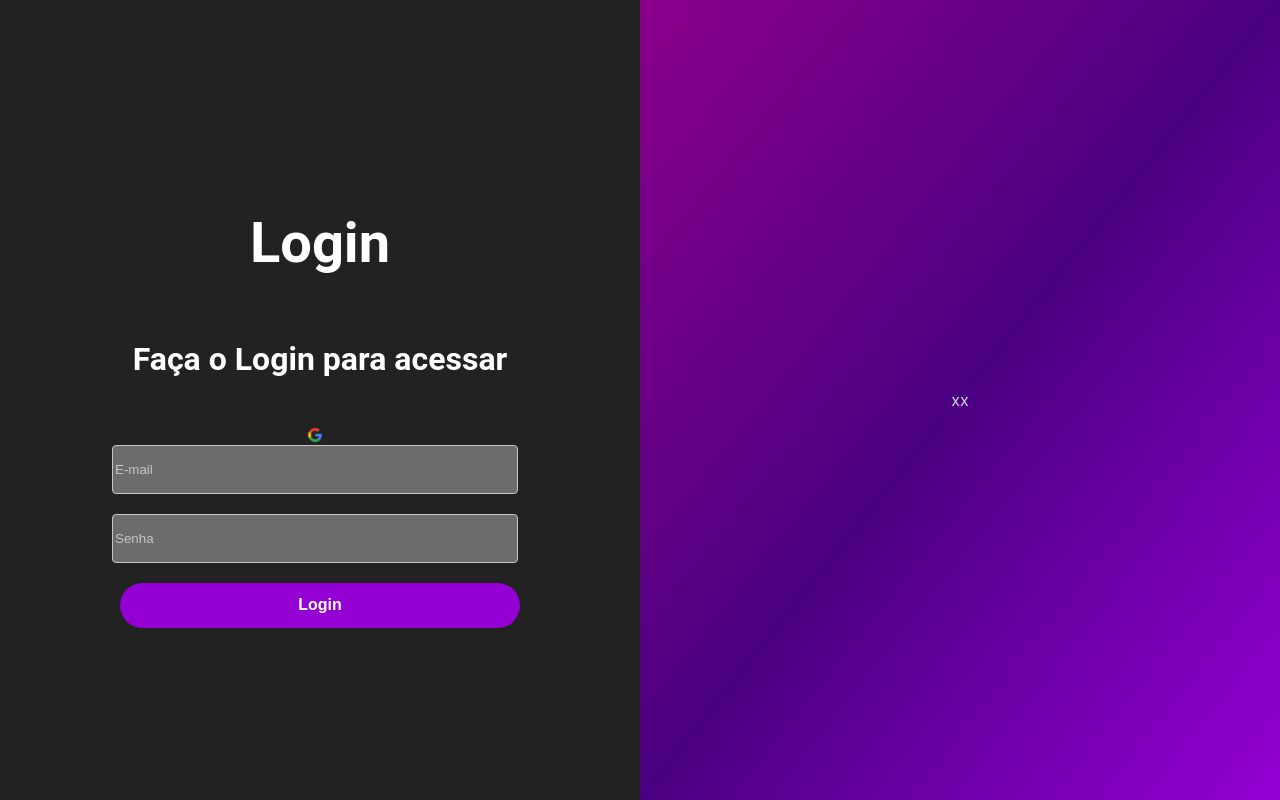
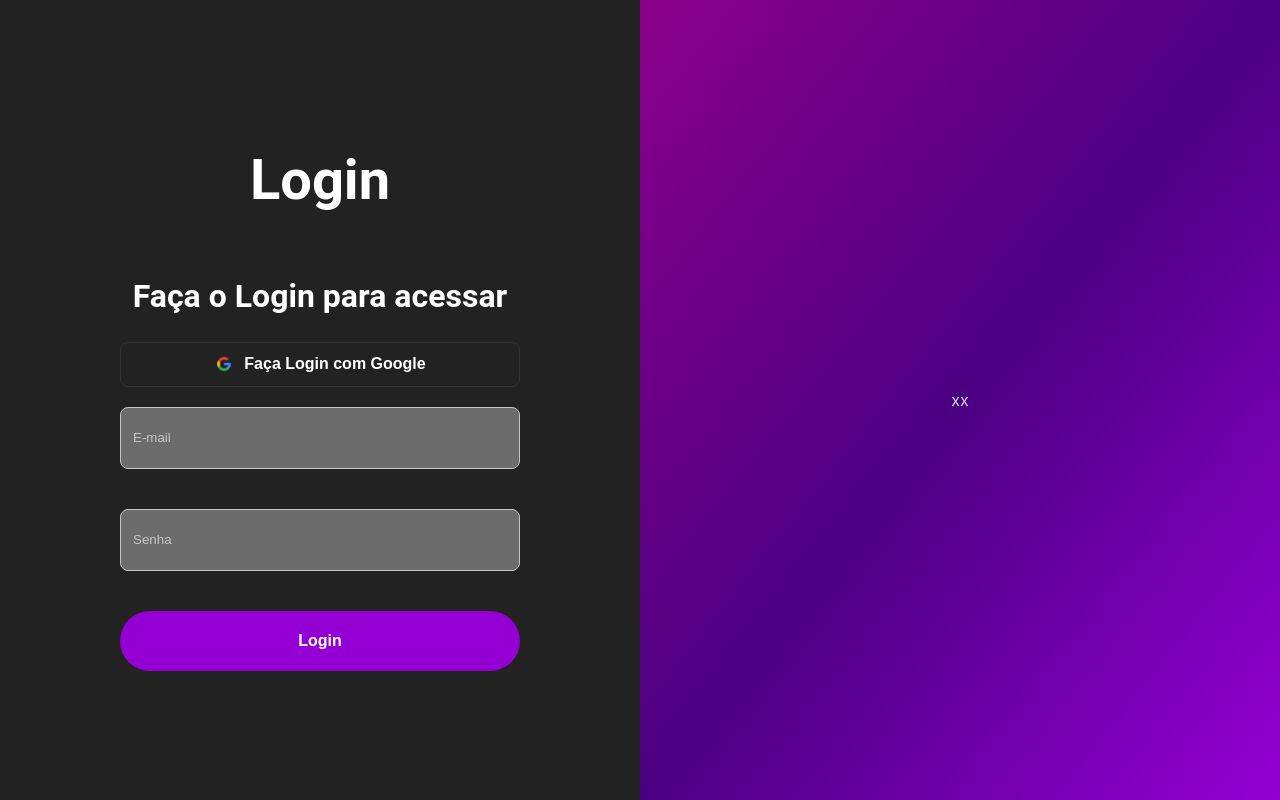
Before and after one commit to KingOfSites/bless-web-app, a React (Create React App) app: page / in a window 1280 px wide. Built offline with nearby package versions, Linux system fonts and the light colour scheme.

Commit message:
componetização e alteração scss

```diff
--- a/src/App.scss
+++ b/src/App.scss
@@ -85,6 +85,11 @@ h2 {
   display: flex;
 }
 
+.flex-1 {
+  flex: 1;
+  width: 100%;
+}
+
 .flex-wrap {
   flex-wrap: wrap;
 }
@@ -170,13 +175,15 @@ h2 {
   display: flex;
   align-items: center;
   justify-content: center;
-  width: 400px;
-  height: 45px;
+  width: 376px;
+  height: 30px;
   background-color: #6C6C6C;
   border: 1px solid #C5C5C5;
-  border-radius: 4px;
+  border-radius: 8px;
+  padding: 15px 12px;
   cursor: cursor;
   transition: all 0.2s ease-in-out;
+  margin-bottom: 20px;
 
   &::placeholder {
     color: #C5C5C5;
@@ -185,7 +192,7 @@ h2 {
 
 .button {
   width: 400px;
-  height: 45px;
+  height: 60px;
   background-color: #9400D3;
   border: none;
   border-radius: 30px;
@@ -207,6 +214,10 @@ h2 {
   }
 }
 
+.separator20px
+ {
+ margin-bottom: 20px;
+ }
 
 $google-icon-size: 20px;
 .googleIcon {
@@ -215,12 +226,12 @@ $google-icon-size: 20px;
   margin-right: 10px;
 }
 
-.loginButton {
+.button-google {
   width: 400px;
   height: 45px;
   background-color: #222222;
   border: 1px solid #343434;
-  border-radius: 4px;
+  border-radius: 8px;
   color: white;
   font-weight: bold;
   font-size: 16px;
@@ -228,9 +239,11 @@ $google-icon-size: 20px;
   display: flex;
   align-items: center;
   justify-content: center;
+  padding: 0 10px;
+  transition: background-color 0.2s;
 
   &:hover {
-    background-color: #1d1d1d;
+    background-color: #444444;
   }
 
 
@@ -246,18 +259,19 @@ $google-icon-size: 20px;
   }
 
   .input {
-    width: 120%;
-    margin-bottom: 10px;
+    width: 100%;
+    margin-bottom: 20px;
+
   }
 
   .button {
     width: 350px;
-    margin-bottom: 10px;
+    margin-bottom: 20px;
   }
 
   .loginButton {
     width: 300px;
-    margin-bottom: 10px;
+    margin-bottom: 20px;
   }
 
 
@@ -277,7 +291,9 @@ $google-icon-size: 20px;
   }
 
   .input {
-    margin-right: 10px;
+    margin-bottom: 20px;
+    padding: 15px 12px;
+    width: 100%;
   }
 
   .checkbox-container {
--- a/src/components/Button.tsx
+++ b/src/components/Button.tsx
@@ -2,14 +2,14 @@ import { ButtonHTMLAttributes, ReactElement, ReactNode, cloneElement } from 'rea
 
 interface ButtonProps extends ButtonHTMLAttributes<HTMLButtonElement> {
   children: ReactNode;
-  icon?: ReactElement;
 }
 
-export const Button = ({ children, icon }: ButtonProps) => {
+export const Button = ({ children }: ButtonProps) => {
   return (
-    <button className="button">
+    <div className="separator20px flex flex-1">
+      <button className="button">
       <span>{children}</span>
-      {icon && cloneElement(icon, { className: 'fill-white w-7 h-7' })}
     </button>
+    </div>
   );
 };
--- /dev/null
+++ b/src/components/ButtonGoogle.tsx
@@ -0,0 +1,19 @@
+import React from 'react';
+import googleLogo from "../assets/google-icon.png";
+
+interface ButtonGoogleProps {
+  onClick: () => void;
+}
+
+const ButtonGoogle: React.FC<ButtonGoogleProps> = ({ onClick }) => {
+  return (
+    <div className="separator20px flex">
+    <button className="button-google" onClick={onClick}>
+      <img className="googleIcon" src={googleLogo} alt="Google Logo" />
+      Faça Login com Google
+    </button>
+</div>
+  );
+};
+
+export default ButtonGoogle;
--- a/src/components/Input.tsx
+++ b/src/components/Input.tsx
@@ -2,10 +2,11 @@ import { InputHTMLAttributes } from 'react';
 
 export const Input = (props: InputHTMLAttributes<HTMLInputElement>) => {
   return (
+    <div className="separator20px flex flex-1">
     <input
     {...props}
     className="input"
     />
-
+    </div>
    );
 };
--- a/src/pages/Home/Index.tsx
+++ b/src/pages/Home/Index.tsx
@@ -1,7 +1,8 @@
 import React, { useState } from 'react';
 import { Button } from '../../components/Button';
 import { Input } from '../../components/Input';
-import Logo from "../../assets/google-icon.png";
+import ButtonGoogle from '../../components/ButtonGoogle';
+
 import Image from "react";
 export const children = 'Login'
 
@@ -11,14 +12,15 @@ export default function Home() {
     <>
          <div className="login-container flex flex-wrap sm:justify-center items-center">
           <div className="flex flex-col sm:justify-center items-center sm:w-1/2">
+            {/* componente de título */}
             <div className="flex items-center">
               <h1>Login</h1>
             </div>
-            <div className="flex flex-col sm:justify-center items-center ">
+            <div className="flex flex-col sm:justify-center items-center">
               <h2>Faça o Login para acessar</h2>
-              <br></br><img className="googleIcon" src={Logo}/>
-              <Input id="email" type="email" className="input" placeholder="E-mail" required={true} /><br></br>
-              <Input id="password" type="password" className="input" placeholder="Senha" required={true} /><br></br>
+              <ButtonGoogle onClick={()=>{}}></ButtonGoogle>
+              <Input id="email" type="email" className="input" placeholder="E-mail" required={true} />
+              <Input id="password" type="password" className="input" placeholder="Senha" required={true} />
             </div>
             <div className="flex flex-col sm:justify-center items-center ">
             <Button children={children}></Button>
```
Also changed, not shown: 1 other file (tests, documents, lock files or other folders).
